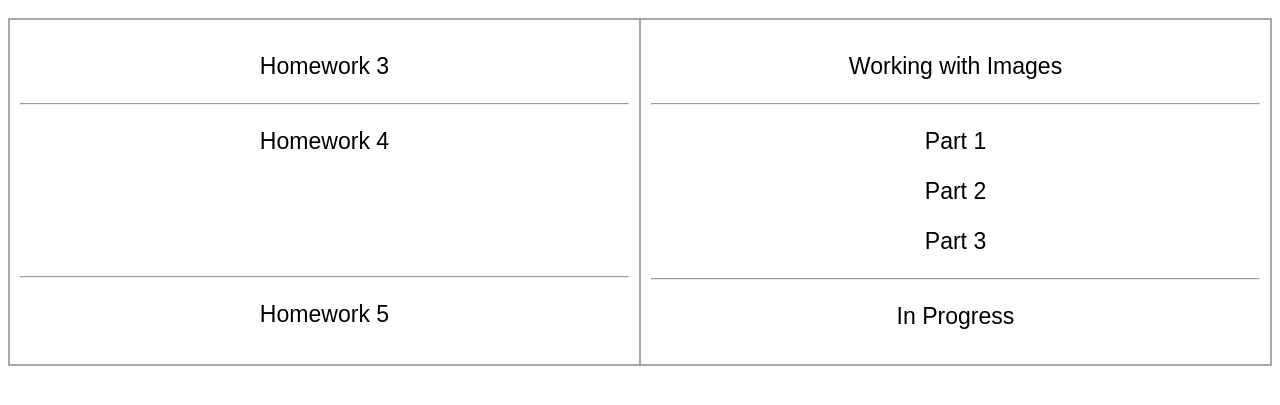
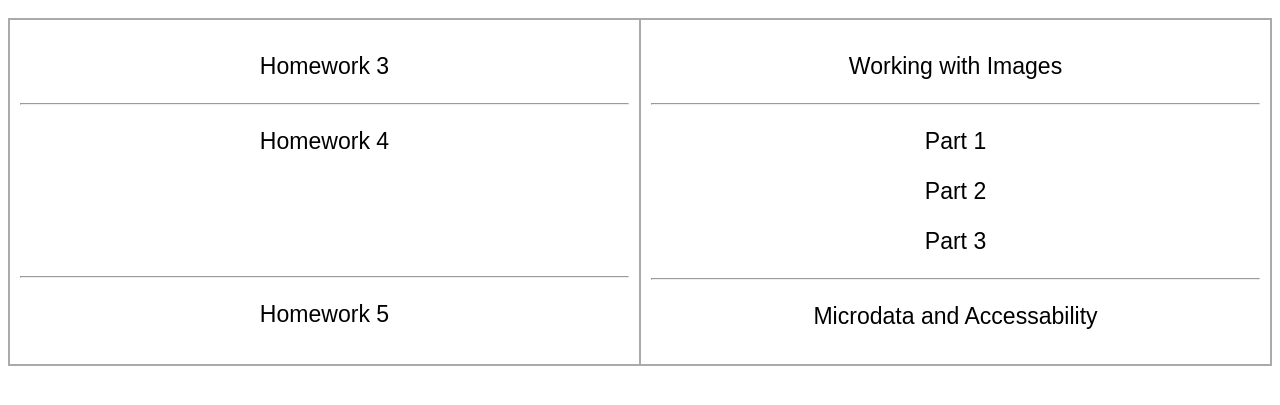
Before and after one commit to Geooh/CNIT132A, a plain HTML site: page assignments.html in a window 1280 px wide. Shown: the part 273-678 px from the top of the page. Drawn offline with Linux system fonts and the light colour scheme.

Commit message:
fixed link to hw5

```diff
--- a/assignments.html
+++ b/assignments.html
@@ -40,7 +40,7 @@
         <a href="hw4part1.html"><p>Part 1</p></a>
         <a href="hw4part2.html"><p>Part 2</p></a>
         <a href="hw4part3.html"><p>Part 3</p></a><hr>
-        <a href="hw5.html"><p>In Progress</p></a>
+        <a href="hw5.html"><p>Microdata and Accessability</p></a>
       </div>
 
     </div>
```
